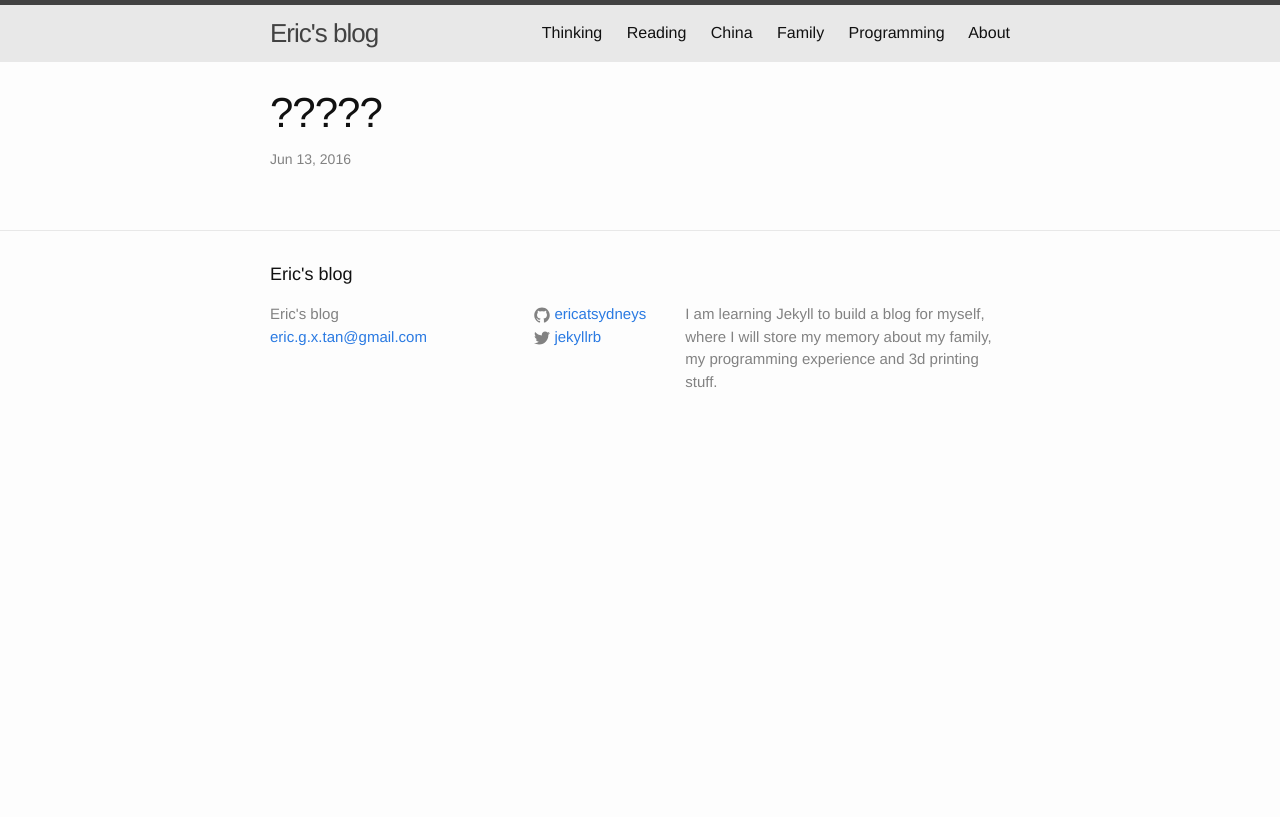
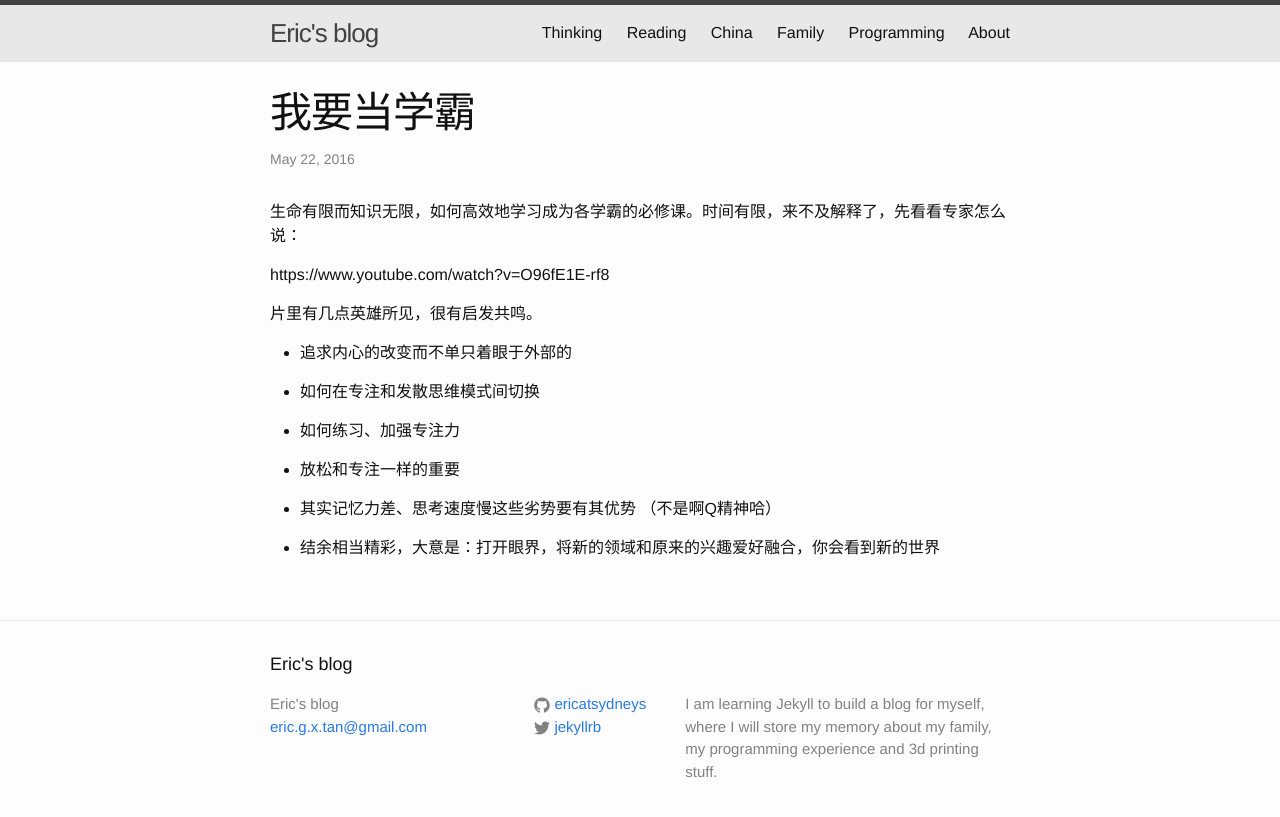
Before and after one commit to ericatsydney/ericatsydney.github.io, a Jekyll site: the page built from _posts/2016-06-17-learn-how-to-learn.markdown, in a window 1280 px wide. Shown: the top 817 px of the page. Built offline with Jekyll 4.4.1, drawn with Linux system fonts in a browser that asks for light colours.

Commit message:
Update learn how to learn.

```diff
--- a/_posts/2016-06-13-restful-api.markdown
+++ b/_posts/2016-06-13-restful-api.markdown
@@ -33,6 +33,9 @@ Restful API
 
 After athentication, we could start using the API to control the resource.
 
+[Twitter API](https://dev.twitter.com/rest/reference/get/direct_messages)
+[Linkedin API](https://developer.linkedin.com/docs/rest-api)
+
 - url stand for the resources
 
 - client to server
--- a/_posts/2016-06-17-learn-how-to-learn.markdown
+++ b/_posts/2016-06-17-learn-how-to-learn.markdown
@@ -1,6 +1,23 @@
 ---
 layout: post
-title:  "?????"
-date:   2016-06-13 21:30:52 +1000
+title:  "我要当学霸"
+date:   2016-05-23 7:05:52 +1000
 categories: Thinking
 ---
+生命有限而知识无限，如何高效地学习成为各学霸的必修课。时间有限，来不及解释了，先看看专家怎么说：
+
+https://www.youtube.com/watch?v=O96fE1E-rf8
+
+片里有几点英雄所见，很有启发共鸣。
+
+- 追求内心的改变而不单只着眼于外部的
+
+- 如何在专注和发散思维模式间切换
+
+- 如何练习、加强专注力
+
+- 放松和专注一样的重要
+
+- 其实记忆力差、思考速度慢这些劣势要有其优势 （不是啊Q精神哈）
+
+- 结余相当精彩，大意是：打开眼界，将新的领域和原来的兴趣爱好融合，你会看到新的世界
```
